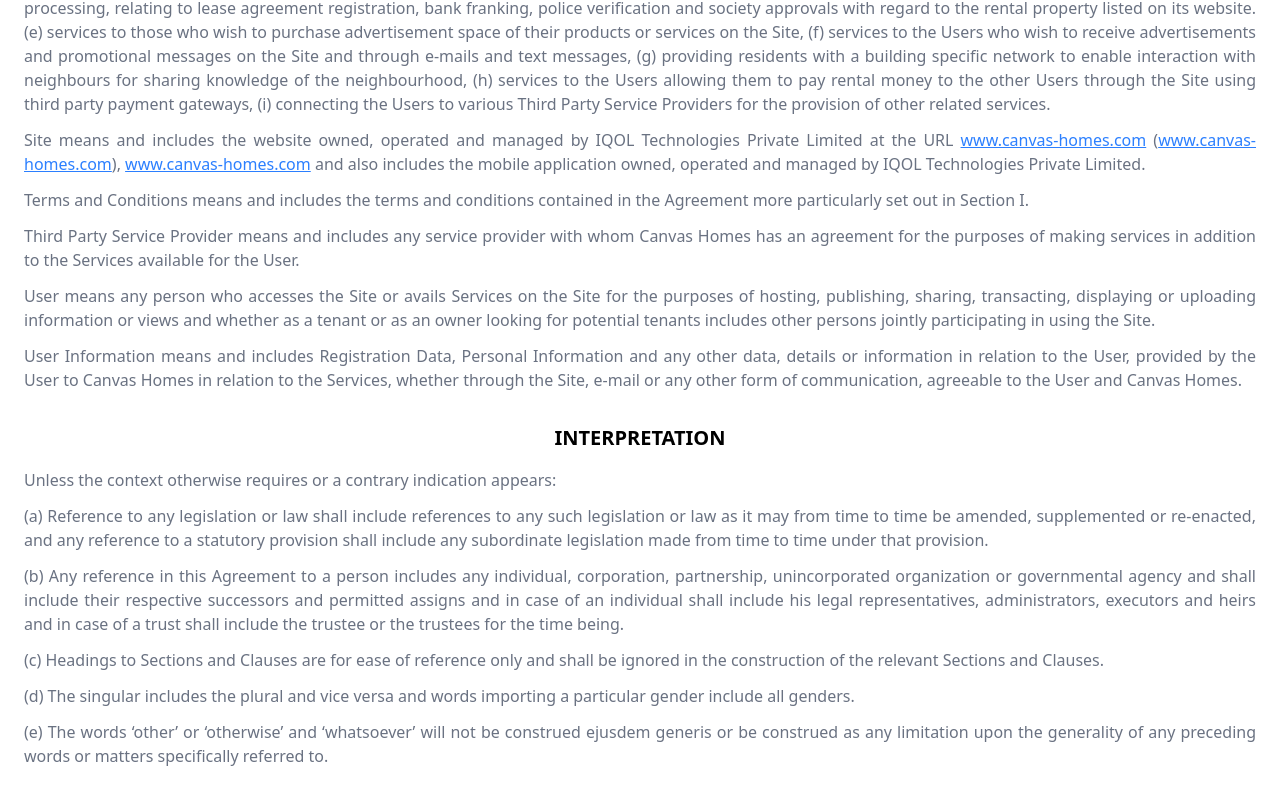
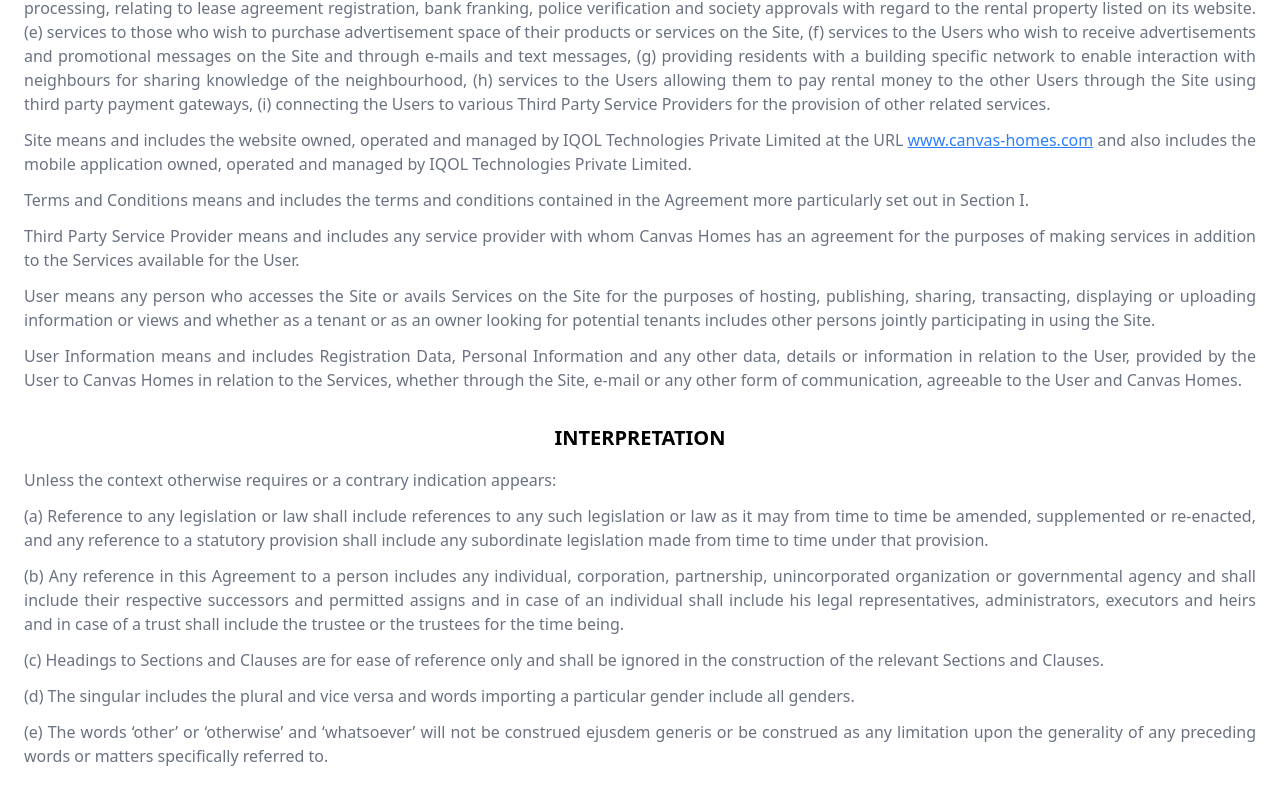
Before and after one commit to hatchedland/canvas-homes, a React (Vite) app: page /terms-of-use in a window 1280 px wide. Shown: the part 1892-2697 px from the top of the page. Built offline with nearby package versions, Linux system fonts and the light colour scheme.

Commit message:
deepak's changes

```diff
--- a/src/components/PrivacyPolicy.jsx
+++ b/src/components/PrivacyPolicy.jsx
@@ -6,7 +6,7 @@
     <div className="w-full mx-auto px-16 py-6 pt-16">
       <h1 className="text-2xl font-bold mb-4 font-montserrat">Privacy Policy</h1>
       <p className="text-justify text-base text-gray-500 mb-3 font-lato">
-        We at Canvas Homes (Owned by Iqol Technologies Private Limited) are committed to serving you better and value you as the customer/user of our website. We respect your right to privacy.
+        We at Canvas Homes (Owned by IQOL Technologies Private Limited) are committed to serving you better and value you as the customer/user of our website. We respect your right to privacy.
       </p>
 
       <p className="text-justify text-base text-gray-500 mb-3 font-lato">
--- a/src/components/TermsOfUse.jsx
+++ b/src/components/TermsOfUse.jsx
@@ -188,25 +188,25 @@
       </p>
       <p class="text-justify text-base text-gray-500 mb-3 font-lato">
         Site means and includes the website owned, operated and managed by IQOL
-        Technologies Private Limited at the URL{" "}
+        Technologies Private Limited at the URL
         <a
           href="http://www.canvas-homes.com"
           class="text-blue-500 cursor-pointer underline font-lato"
           target="_blank"
           rel="noopener noreferrer"
         >
-          www.canvas-homes.com
+
         </a>{" "}
-        (
+
         <a
           href="http://www.canvas-homes.com"
           class="text-blue-500 cursor-pointer underline font-lato"
           target="_blank"
           rel="noopener noreferrer"
         >
-          www.canvas-homes.com
+
         </a>
-        ),{" "}
+        {" "}
         <a
           href="http://www.canvas-homes.com"
           class="text-blue-500 cursor-pointer underline font-lato"
@@ -462,12 +462,12 @@
         pursuant to the EU GDPR. The relevant Users shall exercise any of these
         rights by raising a personal and direct request with Canvas Homes on{" "}
         <a
-          href="mailto:hello@canvas-homes.com"
+          href="mailto:contact@canvas-homes.com"
           class="text-blue-500 cursor-pointer underline font-lato"
           target="_blank"
           rel="noopener noreferrer"
         >
-          hello@canvas-homes.com
+          contact@canvas-homes.com
         </a>
         .
       </p>
```
